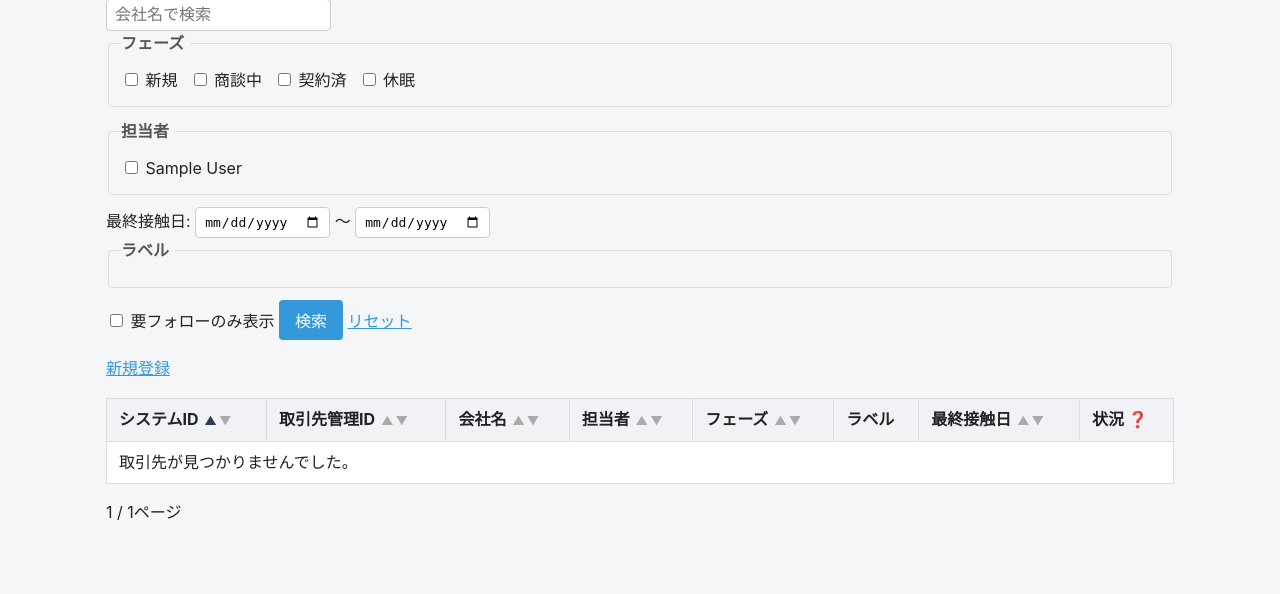
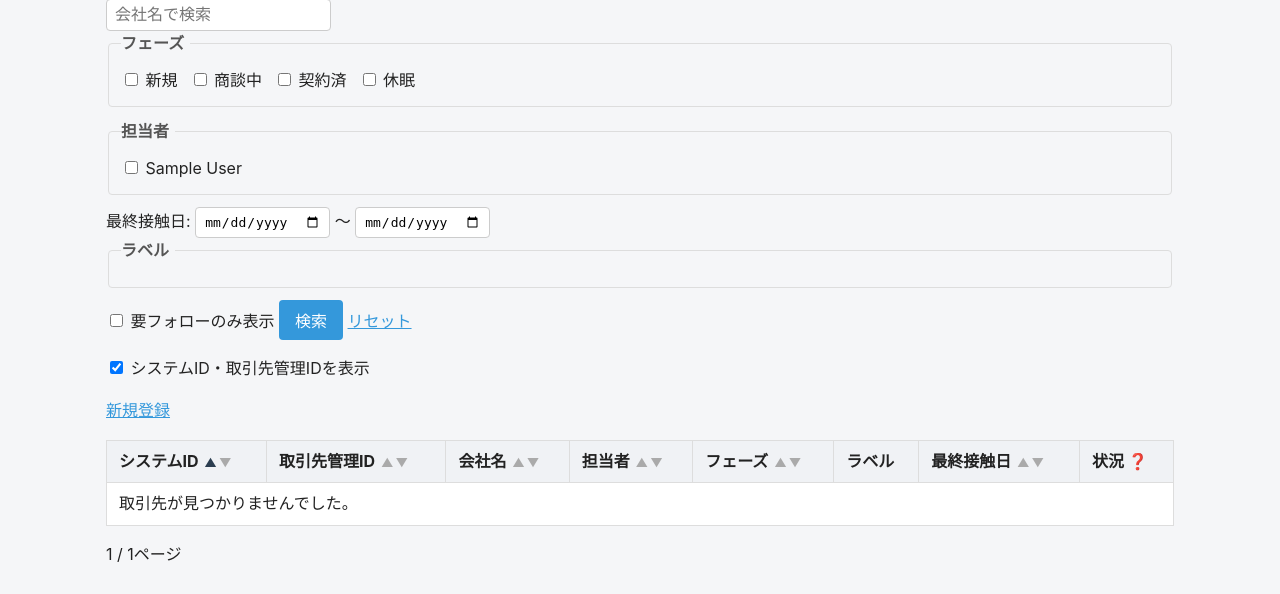
Before and after one commit to kenta138/crm_project, a Django app: page /clients/ in a window 1280 px wide; the page is wider, and only the part inside the window is pictured. Shown: the part 206-800 px from the top of that part. Run offline with Django 5.2, Linux system fonts and the light colour scheme; the visitor is signed in with stand-in values (Sample User, id 1); data comes from the database, SQL or seed files in the repository; data that the repository does not hold is empty.

Commit message:
取引先一覧のID列を非表示にできる

```diff
--- a/static/css/style.css
+++ b/static/css/style.css
@@ -268,3 +268,11 @@ a {
 .small-link {
     font-size: 0.9rem;
 }
+
+.id-column {
+    display: table-cell;
+}
+
+table.hide-id-columns .id-column {
+    display: none;
+}
--- a/templates/clients/client_list.html
+++ b/templates/clients/client_list.html
@@ -68,19 +68,22 @@
 </form>
 
 <p>
-    <a href="/clients/new/">新規登録</a>
-    {% if user.role == 'admin' %}
+    <label><input type="checkbox" id="toggle-id-columns" checked onchange="toggleIdColumns()"> システムID・取引先管理IDを表示</label>
+</p>
+
+<p>
+    <a href="/clients/new/">新規登録</a>    {% if user.role == 'admin' %}
     | <a href="/clients/import/">CSVインポート</a>
     | <a href="/clients/export/?{{ base_qs }}">CSVエクスポート</a>    {% endif %}
 </p>
 
-<table border="1">
+<table border="1" id="client-table">
     <thead>
         <tr>
-            <th>システムID
+            <th class="id-column">システムID
                 <a href="?sort=id&{{ base_qs }}" class="sort-arrow {% if sort == 'id' %}sort-active{% endif %}">▲</a><a href="?sort=-id&{{ base_qs }}" class="sort-arrow {% if sort == '-id' %}sort-active{% endif %}">▼</a>
             </th>
-            <th>取引先管理ID
+            <th class="id-column">取引先管理ID
                 <a href="?sort=custom_id&{{ base_qs }}" class="sort-arrow {% if sort == 'custom_id' %}sort-active{% endif %}">▲</a><a href="?sort=-custom_id&{{ base_qs }}" class="sort-arrow {% if sort == '-custom_id' %}sort-active{% endif %}">▼</a>
             </th>
             <th>会社名
@@ -102,8 +105,8 @@
     <tbody>
         {% for client in page_obj %}
         <tr>
-            <td>{{ client.id }}</td>
-            <td>{{ client.custom_id|default:"-" }}</td>
+            <td class="id-column">{{ client.id }}</td>
+            <td class="id-column">{{ client.custom_id|default:"-" }}</td>
             <td><a href="/clients/{{ client.id }}/">{{ client.name }}</a></td>
             <td>{{ client.assigned_user.name|default:"-" }}</td>
             <td>{{ client.get_phase_display }}</td>
@@ -147,5 +150,14 @@ function togglePhaseSummary() {
         toggle.textContent = '▶ フェーズ別サマリー';
     }
 }
+function toggleIdColumns() {
+    var table = document.getElementById('client-table');
+    var checkbox = document.getElementById('toggle-id-columns');
+    if (checkbox.checked) {
+        table.classList.remove('hide-id-columns');
+    } else {
+        table.classList.add('hide-id-columns');
+    }
+}
 </script>
 {% endblock %}
```
